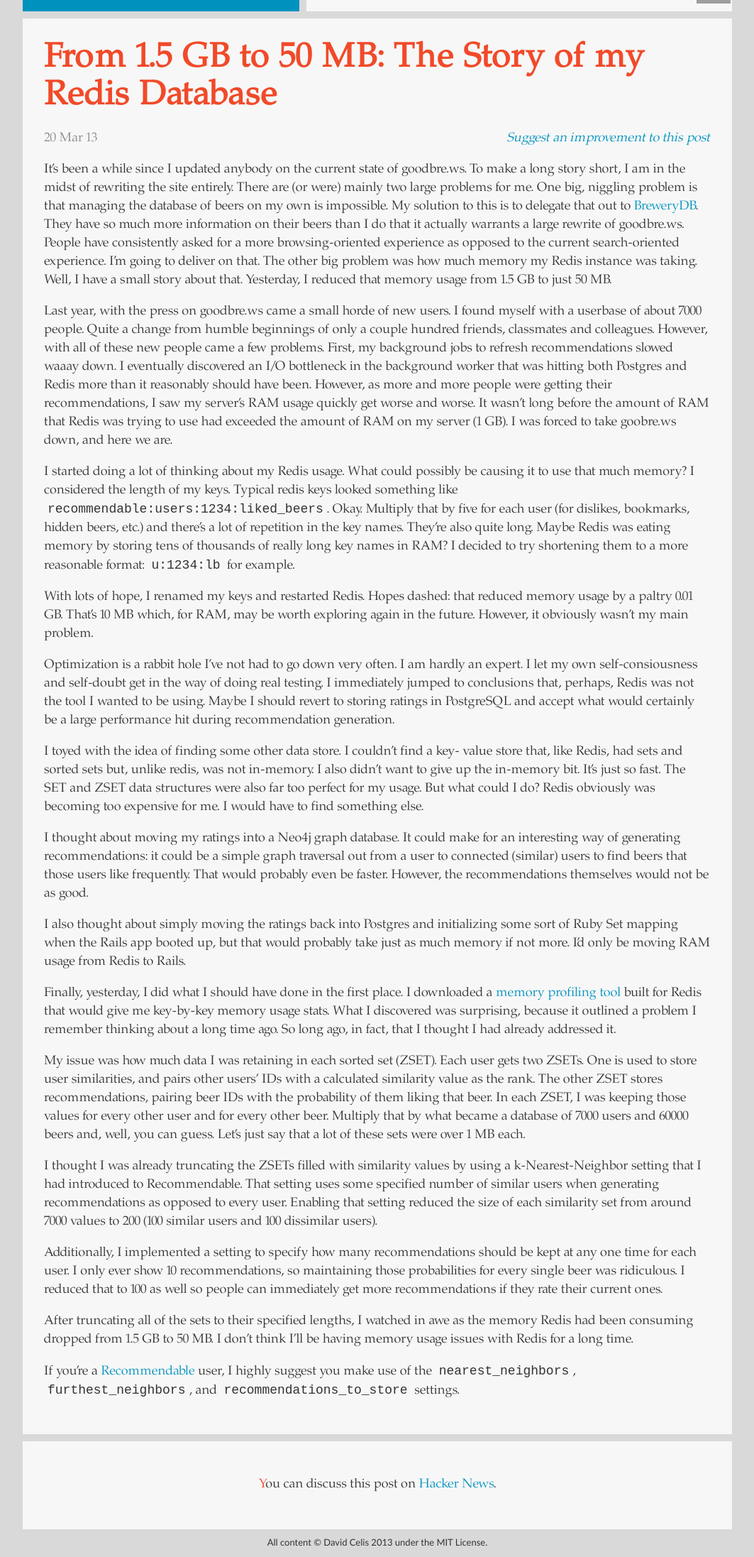
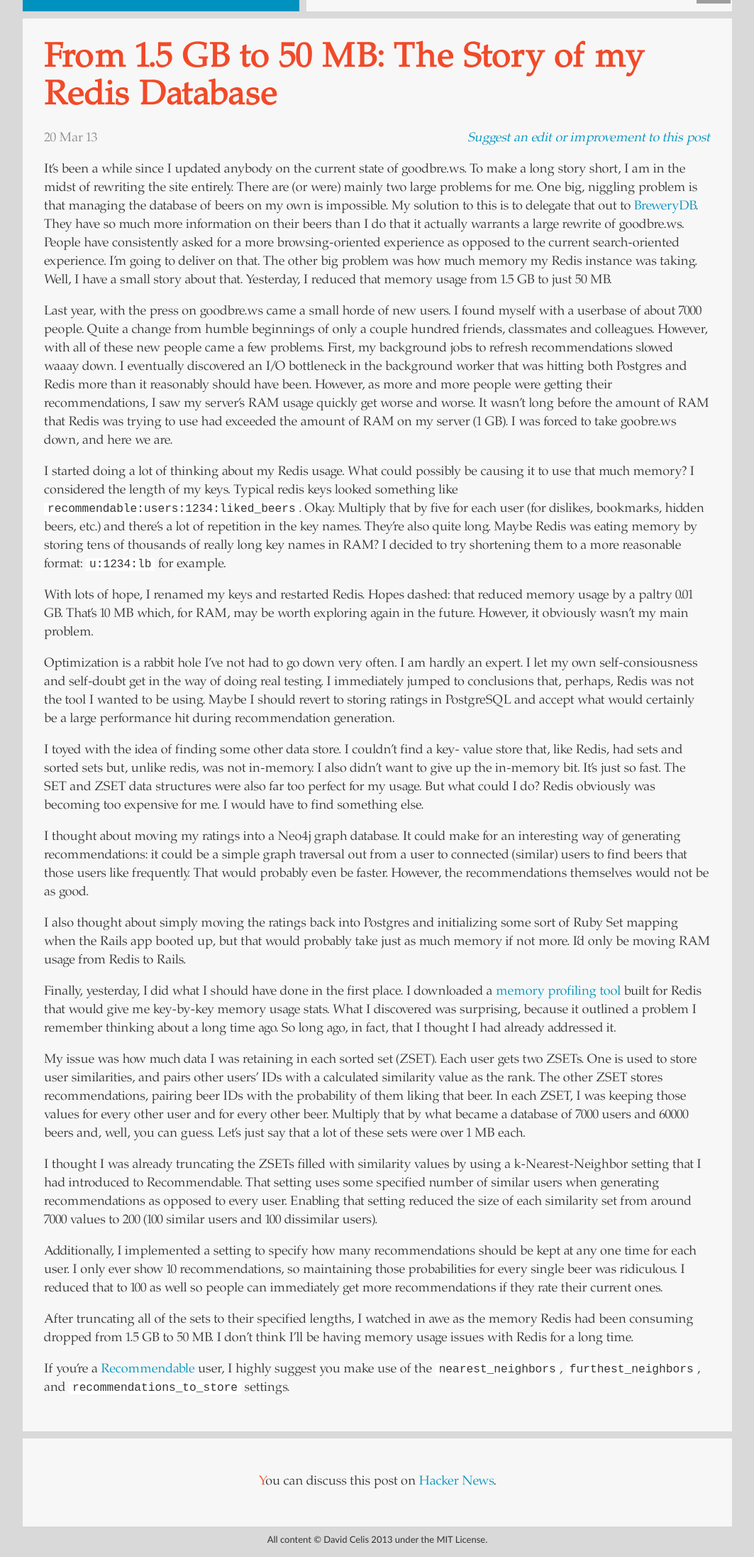
Before and after one commit to davidcelis/davidcelis.github.io, a Jekyll site: the page built from _posts/2013-03-20-the-story-of-my-redis-database.markdown, in a window 1280 px wide, cut to the strip 186-2379 px from the top of the page. Shown: the whole strip at 71% size, without its empty margins (108-1171 px from the left). Built offline with Jekyll 4.4.1, drawn with Linux system fonts in a browser that asks for light colours; grey boxes are pictures that could not be loaded.

Commit message:
Nicer styling for inline code.
Signed-off-by: David Celis <me@davidcel.is>

```diff
--- a/_layouts/post.html
+++ b/_layouts/post.html
@@ -9,7 +9,7 @@
     <h2>{{ page.title }}</h2>
     <section class="post-date">
       <time datetime="{{ page.date | date: "%Y-%m-%d" }}">{{ page.date | date: "%d %b %y" }}</time>
-      <em><a class="post-suggest-improvement" href="https://github.com/davidcelis/davidcelis.github.io/edit/master/{{ page.path }}">Suggest an improvement to this post</a></em>
+      <em><a class="post-suggest-improvement" href="https://github.com/davidcelis/davidcelis.github.io/edit/master/{{ page.path }}">Suggest an edit or improvement to this post</a></em>
     </section>
     <section class="post-content">{{ content }}</section>
     <div class="page-comments"></div>
--- a/stylesheets/style.css
+++ b/stylesheets/style.css
@@ -248,11 +248,6 @@
   min-height: 64px;
 }
 
-/*.hackernews-info {
-  position: absolute;
-  margin-right: 100px;
-}*/
-
 section.hacker-news {
   text-align: center;
 }
@@ -271,7 +266,9 @@
   overflow-x: auto;
 }
 
-code {
+p > code {
+  background-color: #fff;
+  font-size: 0.9em;
   padding: 0 5px;
 }
 
```
